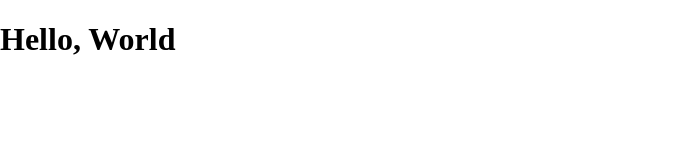
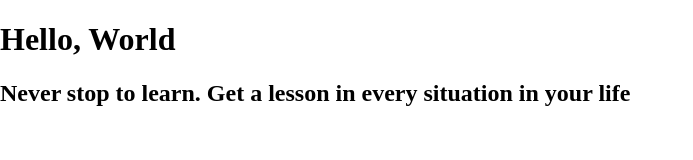
Before and after one commit to Dressou1/templates, a plain HTML site: page index.html in a window 1280 px wide. Shown: the whole page, without its empty margins (0-693 px from the left). Drawn offline with Linux system fonts and the light colour scheme.

Commit message:
never stop to learn

```diff
--- a/index.html
+++ b/index.html
@@ -9,6 +9,7 @@
 </head>
 <body>
     <h1>Hello, World</h1>
+    <h2>Never stop to learn. Get a lesson in every situation in your life</h2>
     <!-- Script -->
     <script src="template.js"> </script>
 </body>
```
